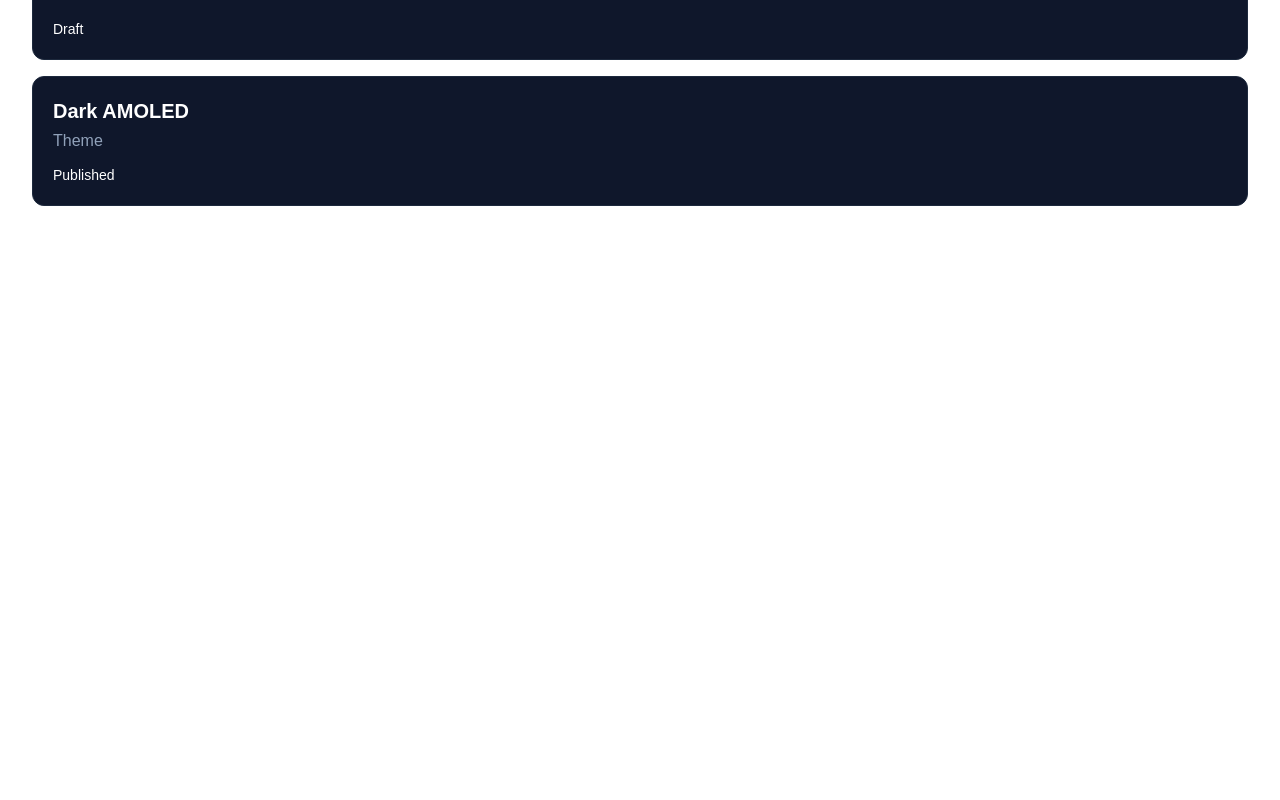
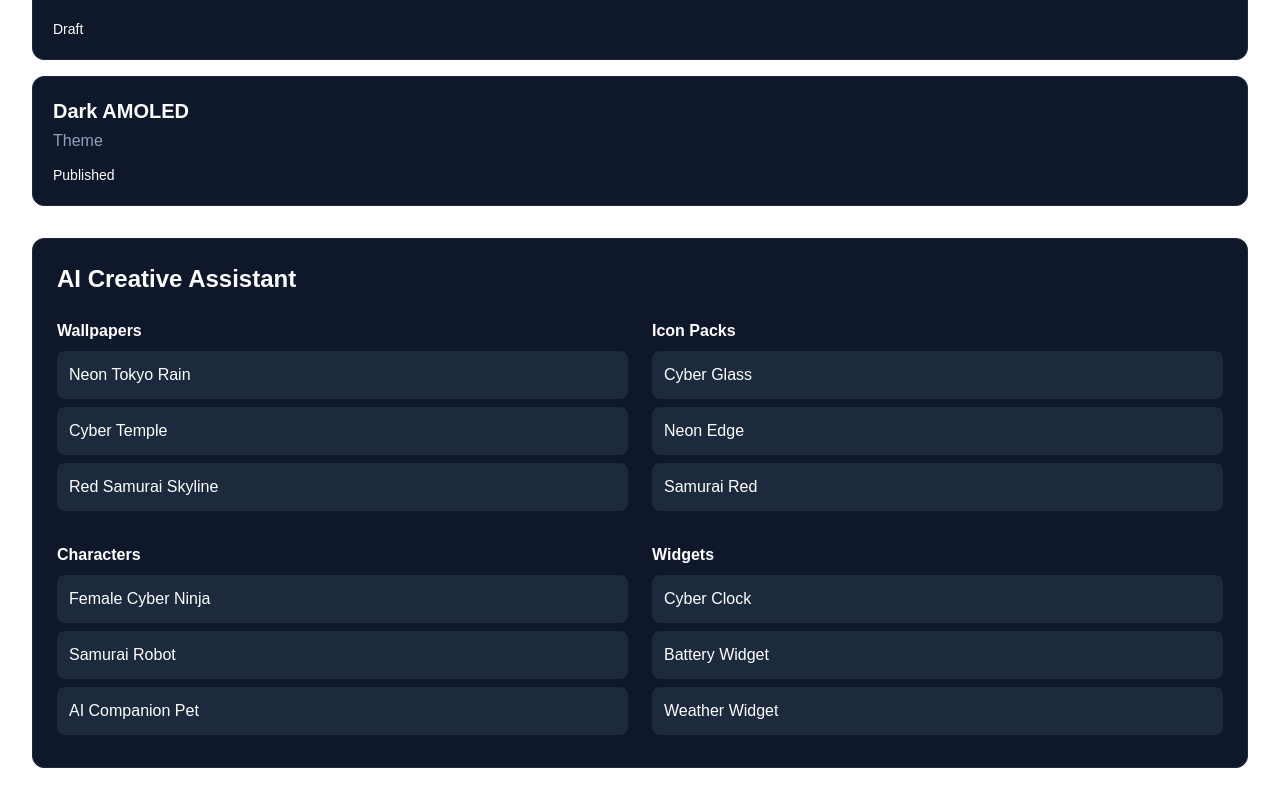
Before and after one commit to themeforge-studio/themeforge-ai-studio, a Next.js app in the folder themeforge-app/: page /projects in a window 1280 px wide. Shown: the part 900-1700 px from the top of the page. Before the commit the page ends 1138 px from the top, so only its background shows below. Built offline with nearby package versions, Linux system fonts and the light colour scheme.

Commit message:
Added AI Creative Assistant

```diff
--- a/themeforge-app/app/projects/page.tsx
+++ b/themeforge-app/app/projects/page.tsx
@@ -1,5 +1,6 @@
 import ProjectsManager from "../../components/dashboard/ProjectsManager";
 import ProjectForm from "../../components/dashboard/ProjectForm";
+import AIAssistant from "../../components/dashboard/AIAssistant";
 
 export default function ProjectsPage() {
   return (
@@ -17,6 +18,10 @@ export default function ProjectsPage() {
       </div>
 
       <ProjectsManager />
+
+      <div className="mt-8">
+        <AIAssistant />
+      </div>
     </div>
   );
 }
--- /dev/null
+++ b/themeforge-app/components/dashboard/AIAssistant.tsx
@@ -0,0 +1,97 @@
+export default function AIAssistant() {
+  const suggestions = {
+    wallpapers: [
+      "Neon Tokyo Rain",
+      "Cyber Temple",
+      "Red Samurai Skyline",
+    ],
+
+    icons: [
+      "Cyber Glass",
+      "Neon Edge",
+      "Samurai Red",
+    ],
+
+    characters: [
+      "Female Cyber Ninja",
+      "Samurai Robot",
+      "AI Companion Pet",
+    ],
+
+    widgets: [
+      "Cyber Clock",
+      "Battery Widget",
+      "Weather Widget",
+    ],
+  };
+
+  return (
+    <div className="rounded-xl border border-slate-800 bg-slate-900 p-6">
+      <h2 className="text-2xl font-bold mb-6">
+        AI Creative Assistant
+      </h2>
+
+      <div className="grid md:grid-cols-2 gap-6">
+        <div>
+          <h3 className="font-bold mb-2">
+            Wallpapers
+          </h3>
+
+          {suggestions.wallpapers.map((item) => (
+            <div
+              key={item}
+              className="bg-slate-800 rounded-lg p-3 mb-2"
+            >
+              {item}
+            </div>
+          ))}
+        </div>
+
+        <div>
+          <h3 className="font-bold mb-2">
+            Icon Packs
+          </h3>
+
+          {suggestions.icons.map((item) => (
+            <div
+              key={item}
+              className="bg-slate-800 rounded-lg p-3 mb-2"
+            >
+              {item}
+            </div>
+          ))}
+        </div>
+
+        <div>
+          <h3 className="font-bold mb-2">
+            Characters
+          </h3>
+
+          {suggestions.characters.map((item) => (
+            <div
+              key={item}
+              className="bg-slate-800 rounded-lg p-3 mb-2"
+            >
+              {item}
+            </div>
+          ))}
+        </div>
+
+        <div>
+          <h3 className="font-bold mb-2">
+            Widgets
+          </h3>
+
+          {suggestions.widgets.map((item) => (
+            <div
+              key={item}
+              className="bg-slate-800 rounded-lg p-3 mb-2"
+            >
+              {item}
+            </div>
+          ))}
+        </div>
+      </div>
+    </div>
+  );
+}
```
